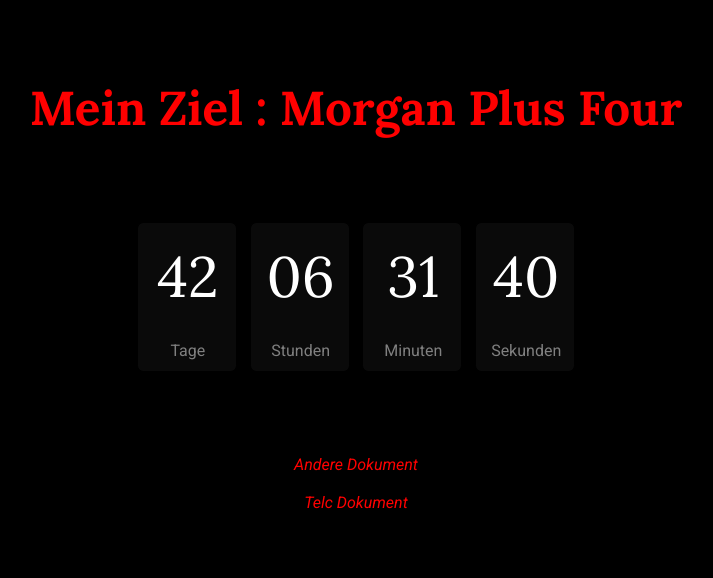
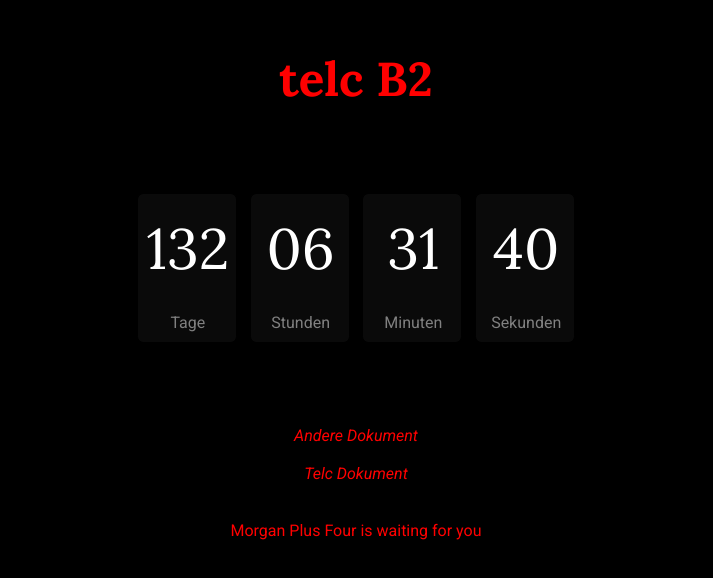
Before and after one commit to akramthedev/die-deutsch-traum, a React (Create React App) app: page / in a window 1280 px wide. Shown: the part 106-684 px from the top of the page, without its empty margins (284-997 px from the left). Built offline with nearby package versions, Linux system fonts and the light colour scheme.

Commit message:
Update Home.jsx

```diff
--- a/src/Home.jsx
+++ b/src/Home.jsx
@@ -2,7 +2,7 @@ import React, { useState, useEffect } from 'react';
 import './App.css';
 import {useNavigate} from 'react-router-dom'
 const Home = () => {
-  const targetDate = new Date('2025-10-01T00:00:00');
+  const targetDate = new Date('2025-12-30T00:00:00');
   const nav = useNavigate();
   const calculateTimeLeft = () => {
     const now = new Date();
@@ -12,7 +12,7 @@ const Home = () => {
       return { days: 0, hours: 0, minutes: 0, seconds: 0 };
     }
 
-        const days = Math.floor(difference / (1000 * 60 * 60 * 24));
+    const days = Math.floor(difference / (1000 * 60 * 60 * 24));
     const hours = Math.floor((difference % (1000 * 60 * 60 * 24)) / (1000 * 60 * 60));
     const minutes = Math.floor((difference % (1000 * 60 * 60)) / (1000 * 60));
     const seconds = Math.floor((difference % (1000 * 60)) / 1000);
@@ -70,7 +70,7 @@ const Home = () => {
     <div className='Home'>
       <div className="Home2">
         <h1>
-          Mein Ziel : Morgan Plus Four
+          telc B2
         </h1>
         <div className="Timer">
           {formatTime()}
@@ -90,6 +90,11 @@ const Home = () => {
             Telc Dokument
           </em>
         </span>
+<br />
+<br />
+         <span className='sojqefd'  onClick={()=>{nav('/Dokument-Telc')}} >
+          Morgan Plus Four is waiting for you
+        </span>
       </div>
     </div>
   );
```
